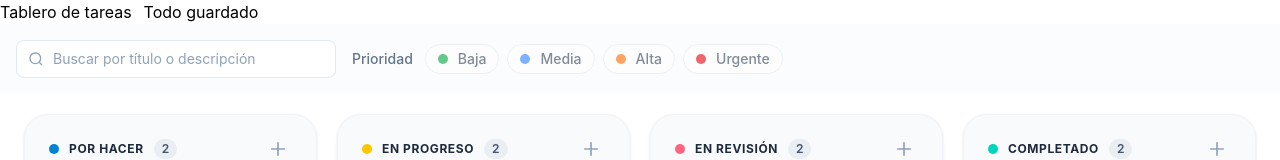
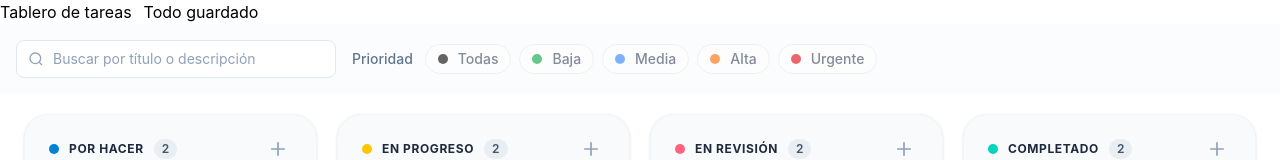
Before and after one commit to valeria-quintero/kanban, a React (Vite) app in the folder apps/web/: page / in a window 1280 px wide. Shown: the top 160 px of the page. Built offline with nearby package versions, Linux system fonts and the light colour scheme.

Commit message:
Implementa zustand para la gestión de prioridades

```diff
--- a/apps/web/src/components/TaskColumn.tsx
+++ b/apps/web/src/components/TaskColumn.tsx
@@ -1,4 +1,6 @@
 import { STATUSES, type TaskStatus } from '../constants/status';
+import { useTaskStore } from '../tasks/use-task-storage';
+import type { Priority } from '../constants/priorities';
 import type { Task } from '../types/task';
 import TaskCard from './TaskCard'; // Asegúrate de importar tu componente TaskCard
 
@@ -9,6 +11,9 @@ interface TaskColumnProps {
 }
 
 export default function TaskColumn({ title, tasks, status }: TaskColumnProps) {
+
+  const priority = useTaskStore((s) => s.priority)
+
   return (
     <div className="bg-[#f8fafc] rounded-3xl p-5 flex flex-col gap-4 border border-slate-100 shadow-sm">
       {/* Cabecera de la columna */}
@@ -38,7 +43,13 @@ export default function TaskColumn({ title, tasks, status }: TaskColumnProps) {
 
       {/* Contenedor de las tarjetas mapeando el arreglo de tareas */}
       <div className="flex flex-col gap-3.5">
-        {tasks.map((task) => (
+        {tasks.filter(task => {
+          if (priority === 'All' || !priority) {
+            return true
+          }
+
+          return task.priority === priority
+        }).map(task => (
           <TaskCard key={task.id} task={task} />
         ))}
       </div>
--- a/apps/web/src/components/TaskFilters.tsx
+++ b/apps/web/src/components/TaskFilters.tsx
@@ -1,10 +1,13 @@
 import { useState } from "react";
 import { PRIORITIES, type Priority, PRIORITY_KEYS } from "../constants/priorities";
 import { PriorityBadge } from "./PriorityBadge";
+import { useTaskStore } from "../tasks/use-task-storage";
 
 export function FilterBar() {
 
-    const [priority, setPriority] = useState<Priority>()
+    const priorityChange = useTaskStore((s) => s.priorityChange)
+
+    const [priority, setPriority] = useState<Priority | 'All'>()
 
   return (
     <div className="flex items-center gap-4 p-4 bg-slate-50/50">
@@ -31,6 +34,18 @@ export function FilterBar() {
       <div className="flex items-center gap-2">
         <span className="text-sm text-slate-500 font-medium mr-1">Prioridad</span>
 
+        <button type="button" aria-pressed={priority === 'All'} onClick={() => {
+            setPriority('All')
+            priorityChange('All')
+        }} className={`w-full rounded-full hover:cursor-pointer ${priority === 'All' ? 'ring-blue-600' : 'opacity-60'}`} >
+            <div className="inline-flex flex items-center justify-center gap-x-2.5 px-3 py-1 border border-slate-200 rounded-full bg-white hover:cursor-pointer">
+                <div className='size-2.5 rounded-full bg-black' aria-hidden="true" />
+                    <span className="text-sm font-medium text-slate-700">
+                        {'Todas'}
+                    </span>
+            </div>
+        </button>
+
         {PRIORITY_KEYS.map((item) => {
             const isSelected = item === priority
             return (
@@ -38,7 +53,10 @@ export function FilterBar() {
                     key={item}
                     type="button"
                     aria-pressed={isSelected}
-                    onClick={() => setPriority(item)}
+                    onClick={() => {
+                        setPriority(item)
+                        priorityChange(item)
+                    }}
                     className={`w-full rounded-full hover:cursor-pointer ${isSelected ? 'ring-blue-600' : 'opacity-60'}`}>
 
                 <PriorityBadge key={item} priority={PRIORITIES[item]} />
--- /dev/null
+++ b/apps/web/src/tasks/use-task-storage.ts
@@ -0,0 +1,12 @@
+import { create } from "zustand";
+import type { Priority } from "../constants/priorities";
+
+interface TaskState {
+    priority: Priority | 'All',
+    priorityChange: (prio: Priority | 'All') => void
+}
+
+export const useTaskStore = create<TaskState>() ((set) => ({
+    priority: 'All',
+    priorityChange: (prio: Priority | 'All') => set((state) => ({ priority: prio }))
+}))
```
